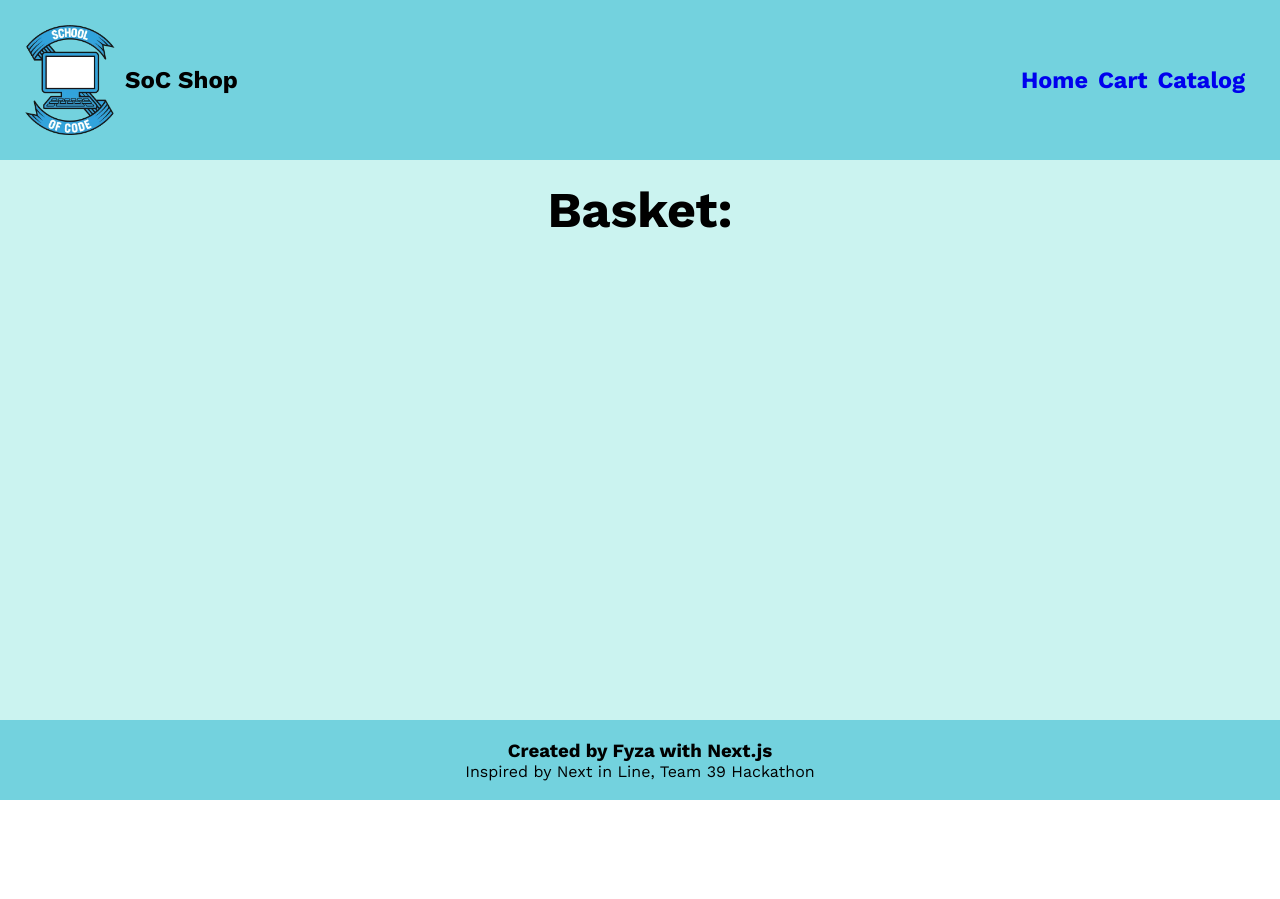
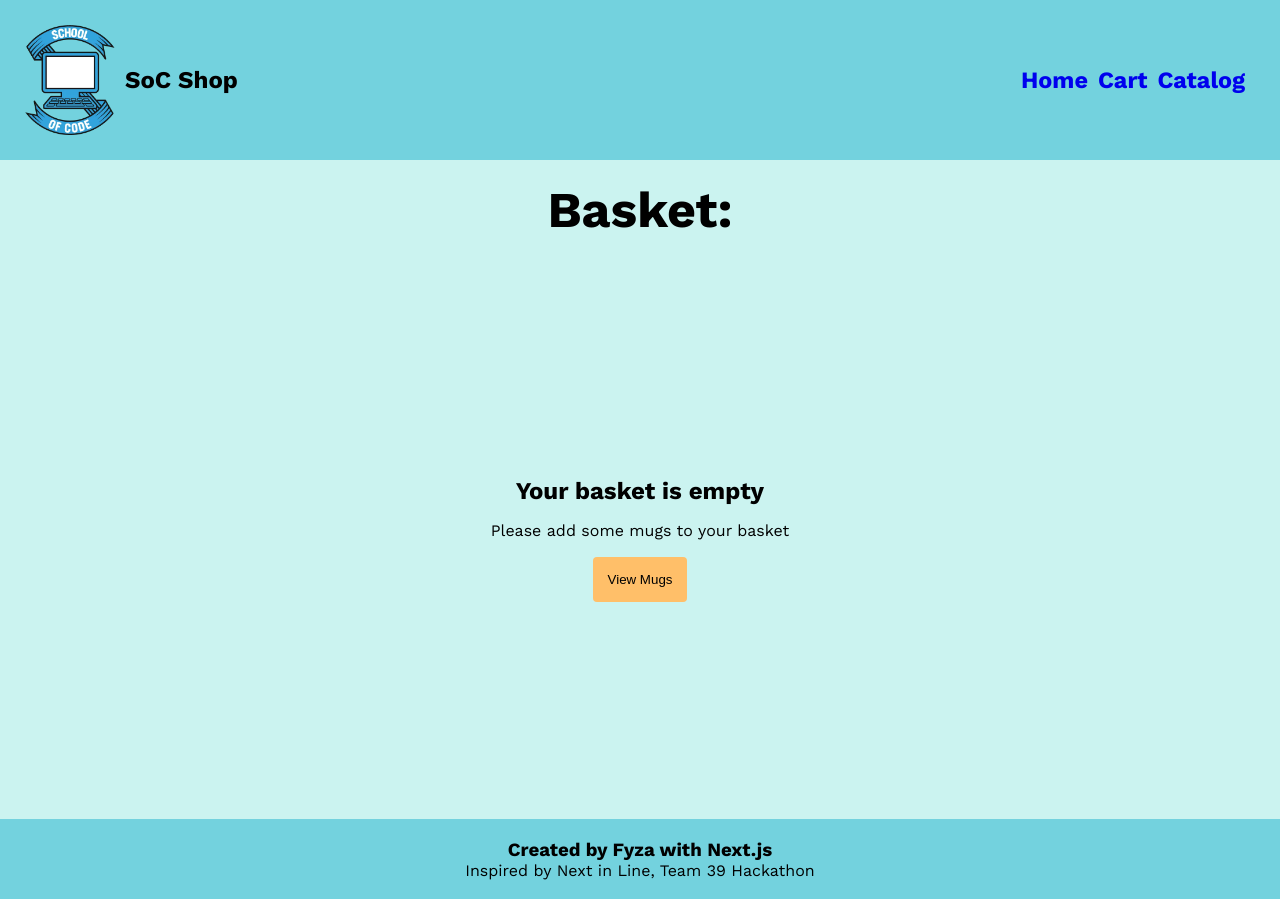
Before and after one commit to chisfy/SoC-Shop, a Next.js app in the folder my-shopping-app/: page /cart in a window 1280 px wide. Before the commit the page ends 800 px from the top, so only its background shows below. Built offline with nearby package versions, Linux system fonts and the light colour scheme.

Commit message:
basket now updated and reads total

```diff
--- a/my-shopping-app/app/cart/Basket.jsx
+++ b/my-shopping-app/app/cart/Basket.jsx
@@ -1,18 +1,45 @@
 "use client"
 
 import { AddToCartContext } from "@/context/addtocartcontext";
-import { useContext } from "react";
-import Link from "next/link";
+import { useContext, useState } from "react";
 import Image from "next/image";
 import styles from "./styles.module.css";
+import Link from "next/link";
 
 export default function Basket() {
 
-const { basket } = useContext(AddToCartContext);
+const { basket, setBasket } = useContext(AddToCartContext);
+const [showNotification, setShowNotification] = useState(false);
+
+const total = basket.reduce((sum, mug) => sum + mug.price , 0);
+
+const buyNow = () => {
+  if (!basket) {
+    console.error("Invalid basket data:", basket);
+    return;
+  }
+
+  setShowNotification(true);
+
+  // Hide the notification after a brief delay (e.g., 2 seconds)
+  setTimeout(() => {
+    setShowNotification(false);
+    setBasket([]);
+  }, 2000);
+};
 
 return (
   <>
     <main className={styles.articlecontainer}>
+      {basket.length === 0 && (
+        <div className={styles.emptybasket}>
+          <h2>Your basket is empty</h2>
+          <p>Please add some mugs to your basket</p>
+          <Link href="/mug-collection">
+            <button>View Mugs</button>
+          </Link>
+        </div>
+      )}
       {basket.map((mug) => (
         <article key={mug.id} className={styles.card}>
           <Image
@@ -26,13 +53,22 @@ return (
           <p>{mug.title}</p>
           <p>£{mug.price}</p>
           <div className="buttons">
-            <Link href={`/mug-collection/${mug.id}`}>
-            <button>Buy Now</button>
-            </Link>
+            {/* Add any buttons or actions related to each mug */}
           </div>
         </article>
       ))}
+      {basket.length > 0 && (
+        <div className={styles.total}>
+          <h2>Total: £{total.toFixed(2)}</h2>
+          <button onClick={buyNow}>Buy Now</button>
+          {showNotification && (
+        <div style={{ color: "black", marginTop: "5px" }}>
+          Congratulations! You have bought some mugs!
+        </div>
+      )}
+        </div>
+      )}
     </main>
   </>
 );
-};
+}
--- a/my-shopping-app/app/cart/styles.module.css
+++ b/my-shopping-app/app/cart/styles.module.css
@@ -56,3 +56,28 @@
     padding: 15px;
     margin-block: 10px;
 }
+
+.emptybasket {
+    line-height: 2;
+}
+.emptybasket button {
+    background-color: #FFBF69;
+    color: #fff;
+    border: none;
+    border-radius: 4px;
+    cursor: pointer;
+    color: black;
+    padding: 15px;
+    margin-block: 10px;
+}
+
+.total button {
+    background-color: #FFBF69;
+    color: #fff;
+    border: none;
+    border-radius: 4px;
+    cursor: pointer;
+    color: black;
+    padding: 15px;
+    margin-block: 10px;
+}
--- a/my-shopping-app/app/globals.css
+++ b/my-shopping-app/app/globals.css
@@ -47,7 +47,7 @@ a:visited {
 
 main {
     background-color: #CBF3F0;
-    height: 70vh;
+    min-height: 70vh;
     display: flex;
     flex-direction: column;
 }
```
Also changed, not shown: my-shopping-app/app/components/AddButton.jsx (+20 -4 lines). Lines whose indentation alone changed are shown as unchanged.
